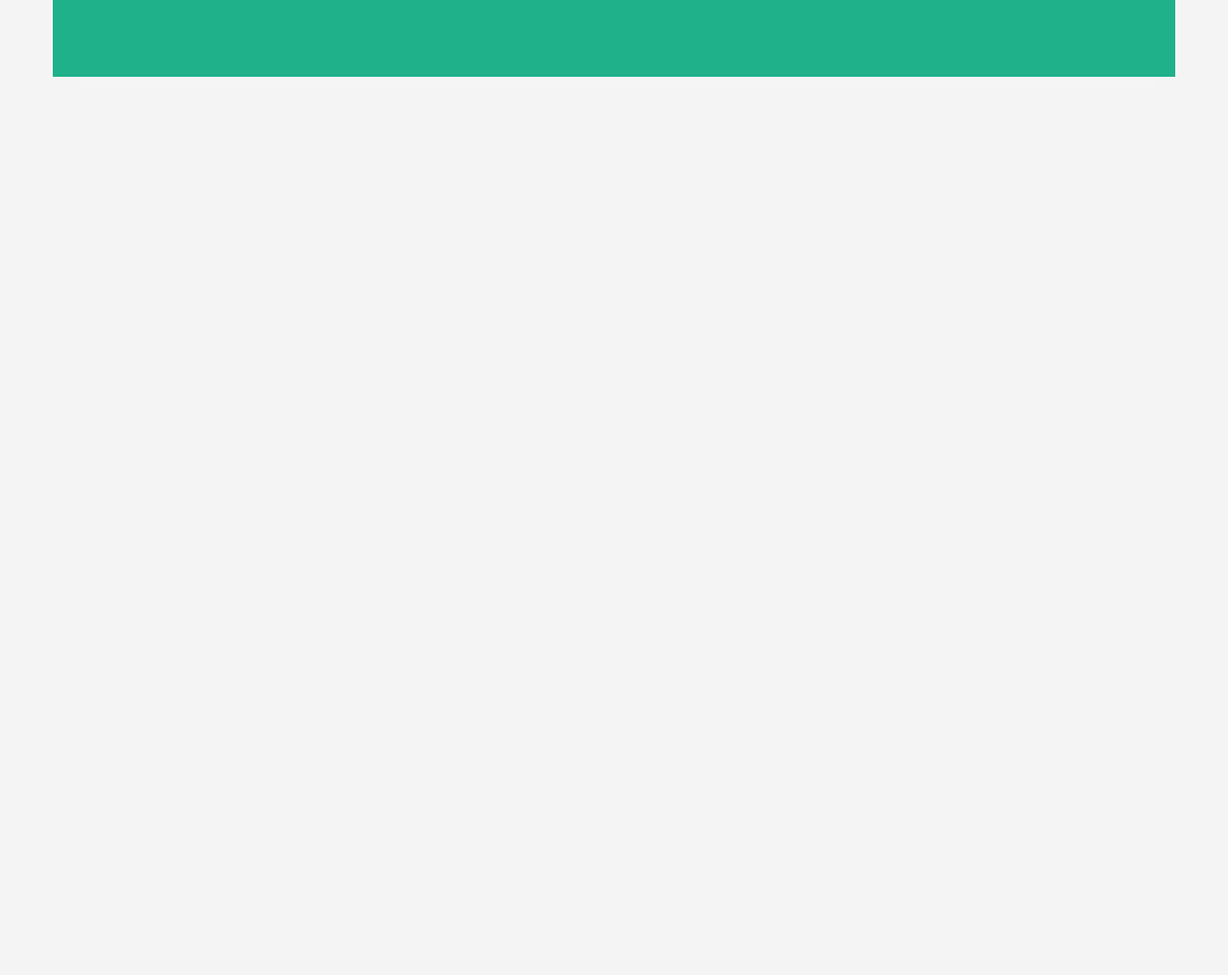
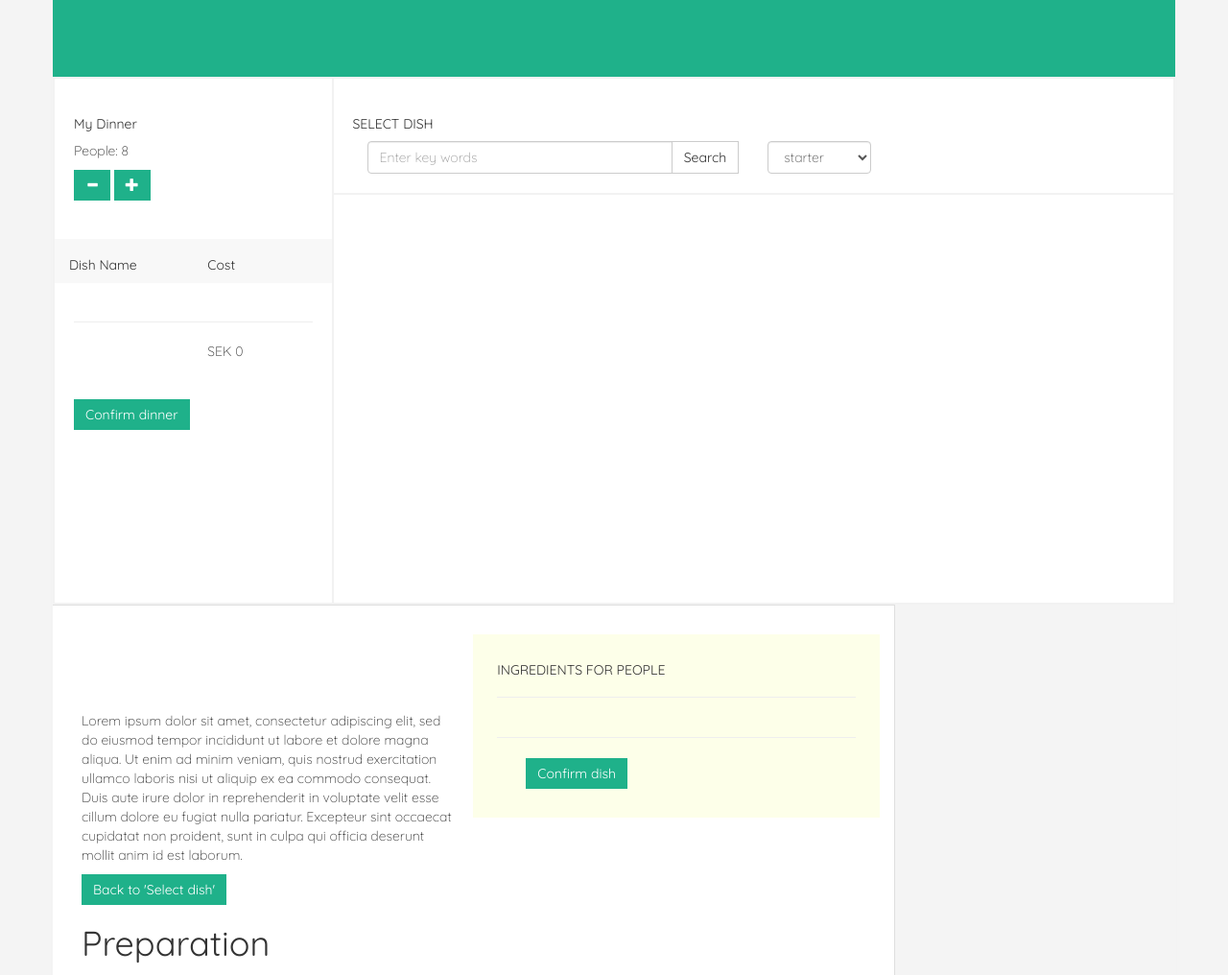
Before and after one commit to ninaolo/dinnerplanner, a plain HTML site: page index.html in a window 1280 px wide. Shown: the part 545-1561 px from the top of the page at 96% size. Before the commit the page ends 800 px from the top, so only its background shows below. Drawn offline with nearby package versions, Linux system fonts and the light colour scheme; no server answers.

Commit message:
Fix spinning wheel in selectDishView

```diff
--- a/index.html
+++ b/index.html
@@ -188,7 +188,10 @@
 
 		<!-- The application JavaScript code -->
 		<script src="js/app.js"></script>
+		<script src="js/spinn.js"></script>
+
 		<script src="js/model/dinnerModel.js"></script>
+
 		<script src="js/view/dishDetailsView.js"></script>
 		<script src="js/view/homeView.js"></script>
 		<script src="js/view/sidebarView.js"></script>
--- a/js/app.js
+++ b/js/app.js
@@ -30,12 +30,12 @@ $(function() {
 
 	// SCREEN 1 - HOM
 
-	$("#homeView").show();
+	//$("#homeView").show();
 
 	// SCREEN 2 - SELECT DISH
 
-	//$("#sidebarView").show();
-	//$("#selectDishView").show();
+	$("#sidebarView").show();
+	$("#selectDishView").show();
 
 	// SCREEN 3 - DISH DETAILS
 
--- a/js/view/dishDetailsView.js
+++ b/js/view/dishDetailsView.js
@@ -20,7 +20,7 @@ var DishDetailsView = function (container, model) {
     this.fillIngredientsTable = function(dish) {
 
         var totalCost = 0;
-        var ingredientList = dish.ingredients;
+        var ingredientList = dish.Ingredients;
         var guests = model.getNumberOfGuests();
 
         container.find("#quantity").html("");
--- a/js/view/selectDishView.js
+++ b/js/view/selectDishView.js
@@ -54,5 +54,7 @@ var SelectDishView = function (container, model) {
     var dishType = container.find("#dishTypeSelection option:selected").text();
     var filter = this.keyValues.val();
     model.getAllDishes(dishType, filter); // AJAX call
+    var spinner = new Spinner().spin();
+    this.showSearchResults.html(spinner.el);
 
 }
```
